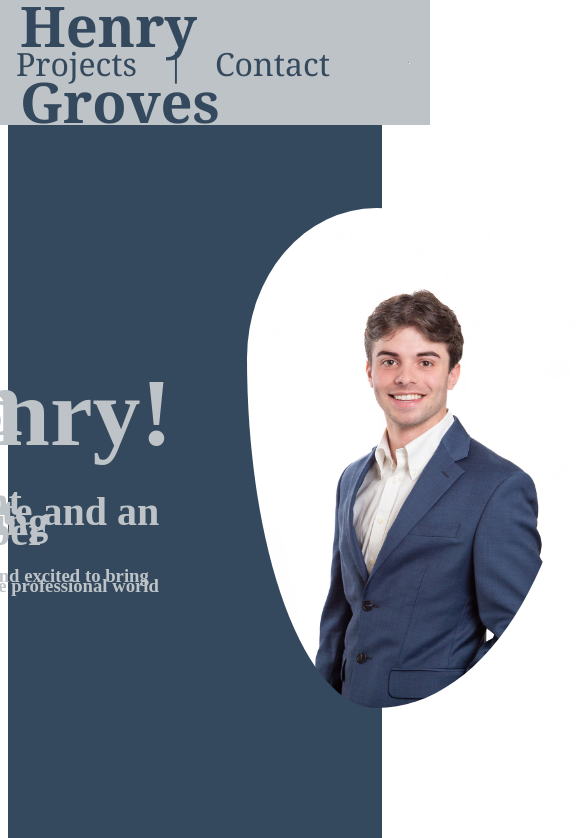
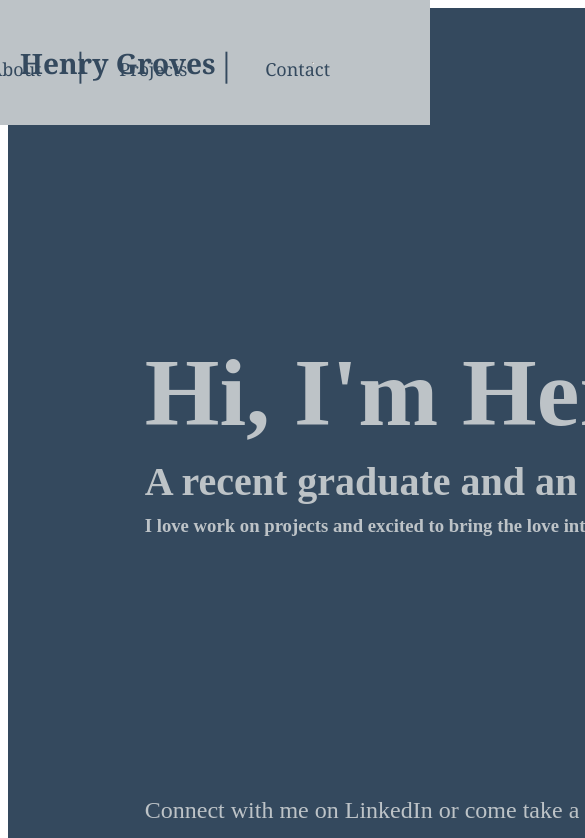
Before and after one commit to hgroves22/portfolioWebsite, a React (Vite) app: page / in a window 390 px wide. Shown: the top 838 px of the page, 585 px wide, since content can reach past the window. Built offline with nearby package versions, Linux system fonts and the light colour scheme.

Commit message:
Fix min-width problems

```diff
--- a/src/App.css
+++ b/src/App.css
@@ -1,3 +1,4 @@
 .App {
   background-color: #34495E;
+  min-width: 1400px;
 }
--- a/src/components/Header.css
+++ b/src/components/Header.css
@@ -2,6 +2,7 @@ header {
   position: fixed;
   top: 0;
   left: 0;
+  right: 0;
   width: 100%;
   background-color: #BDC3C7;
   color: #34495E;
@@ -41,3 +42,20 @@ header {
 .nav-links a:visited {
   color: #34495E;/* Optional hover effect */
 }
+
+.nav-links a:hover {
+  color: black;/* Optional hover effect */
+  font-size: 1.5rem;
+  font-weight: bold;
+}
+
+
+
+@media (max-width: 1200px) {
+  .headerName {
+    font-size: 28px;
+  }
+  .nav-links a {
+    font-size: 18px;
+  }
+}
--- a/src/components/Header.jsx
+++ b/src/components/Header.jsx
@@ -4,8 +4,8 @@ import './Header.css';
 function Header() {
 
   return(
-    <header>
-      <h1 class = "headerName">Henry Groves</h1>
+    <header className='headerComp'>
+      <h1 className = "headerName">Henry Groves</h1>
       <nav className="items">
         <ul className = "nav-links">
           <li><a href="">Home</a></li>
--- a/src/components/Hero.jsx
+++ b/src/components/Hero.jsx
@@ -14,7 +14,7 @@ function Hero() {
         <div className="hero-content">
           <h1 className="title">Hi, I'm Henry!</h1>
           <h1>A recent graduate and an upcoming developer</h1>
-          <h3>I love to code and excited to bring the love into the professional world</h3>
+          <h3>I love work on projects and excited to bring the love into the professional world</h3>
 
           <p className="socials-desc">Connect with  me on LinkedIn or come take a look at my GitHub repo!</p>
 
```
